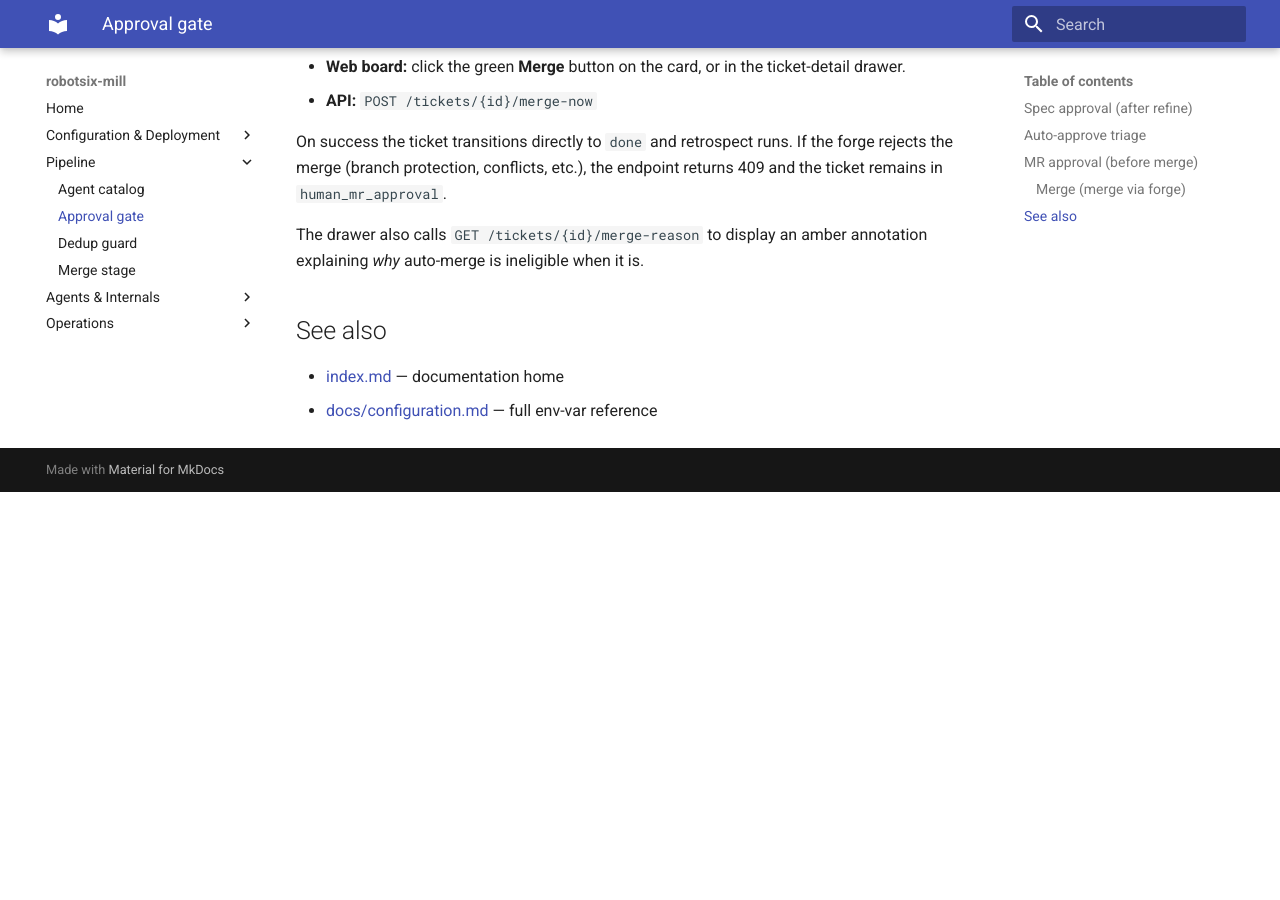
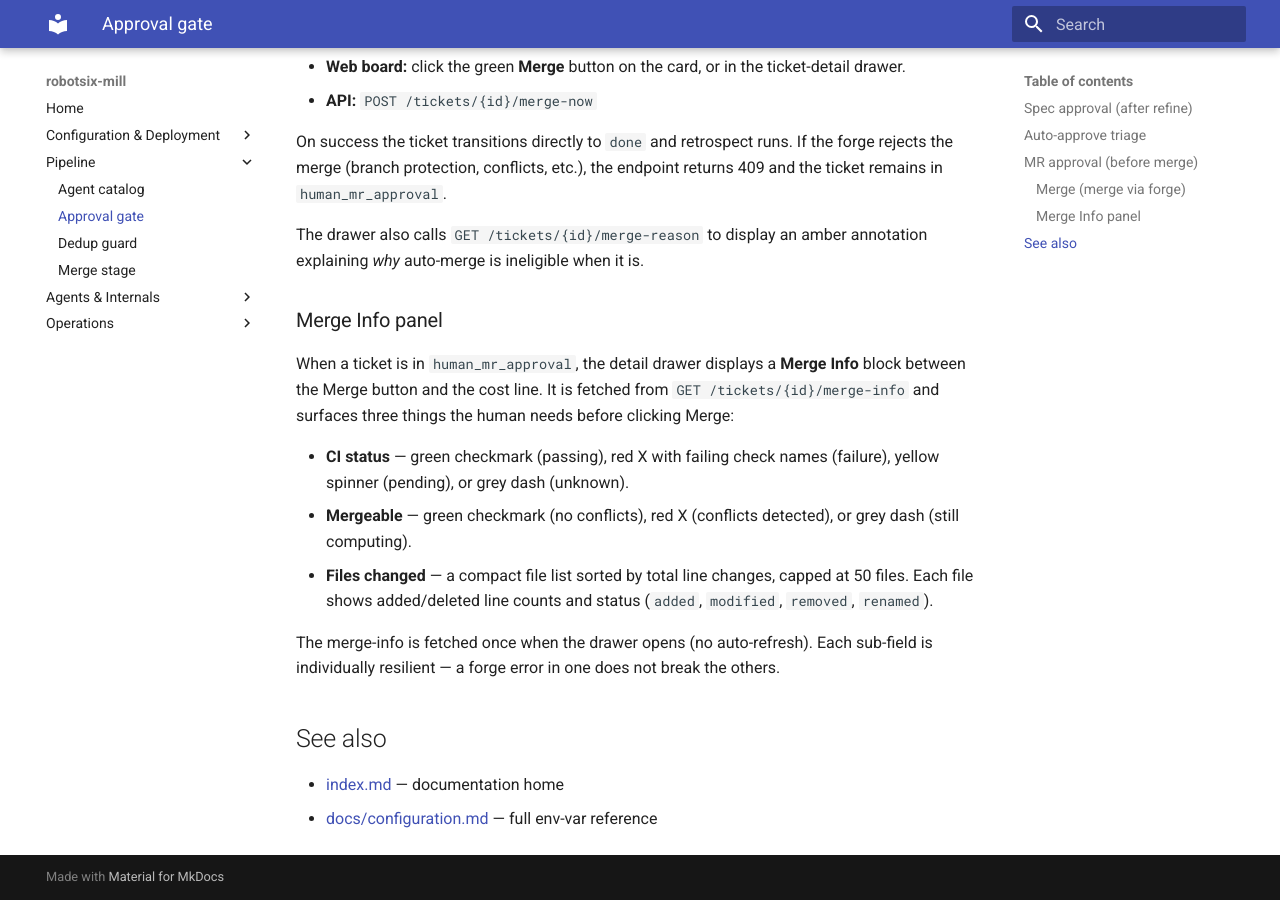
Before and after one commit to damien-robotsix/robotsix-mill, an MkDocs documentation site: the page built from docs/approval-gate.md, in a window 1280 px wide and 900 px high, scrolled down 1305 px. Built offline with MkDocs 1.6.1 and Material for MkDocs 9.7.7, drawn with Linux system fonts in a browser that asks for light colours; before the commit the page ends 1797 px from its top, so only the background shows below that.

Commit message:
mill(docs): Show PR diff, CI, and mergeable info on the HUMAN_MR_APPROVAL board (20260525T152705Z-we-need-more-info-to-merge-from-human-mr-02a2)

```diff
--- a/docs/approval-gate.md
+++ b/docs/approval-gate.md
@@ -66,6 +66,25 @@ endpoint returns 409 and the ticket remains in `human_mr_approval`.
 The drawer also calls `GET /tickets/{id}/merge-reason` to display an
 amber annotation explaining *why* auto-merge is ineligible when it is.
 
+### Merge Info panel
+
+When a ticket is in `human_mr_approval`, the detail drawer displays a
+**Merge Info** block between the Merge button and the cost line.
+It is fetched from `GET /tickets/{id}/merge-info` and surfaces three
+things the human needs before clicking Merge:
+
+- **CI status** — green checkmark (passing), red X with failing check
+  names (failure), yellow spinner (pending), or grey dash (unknown).
+- **Mergeable** — green checkmark (no conflicts), red X (conflicts
+  detected), or grey dash (still computing).
+- **Files changed** — a compact file list sorted by total line changes,
+  capped at 50 files. Each file shows added/deleted line counts and
+  status (`added`, `modified`, `removed`, `renamed`).
+
+The merge-info is fetched once when the drawer opens (no auto-refresh).
+Each sub-field is individually resilient — a forge error in one does not
+break the others.
+
 ## See also
 
 - [index.md](index.md) — documentation home
```
Also changed, not shown: docs/merge-stage.md (+4 -2 lines).
